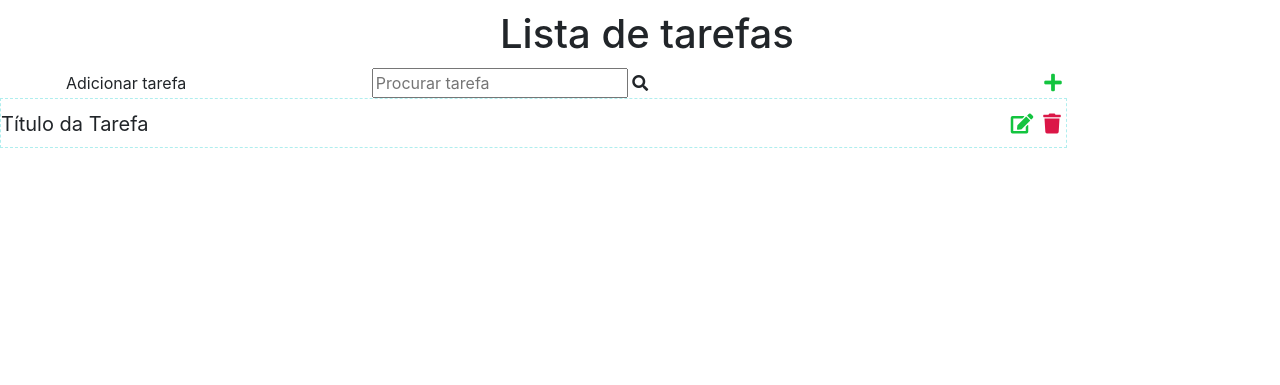
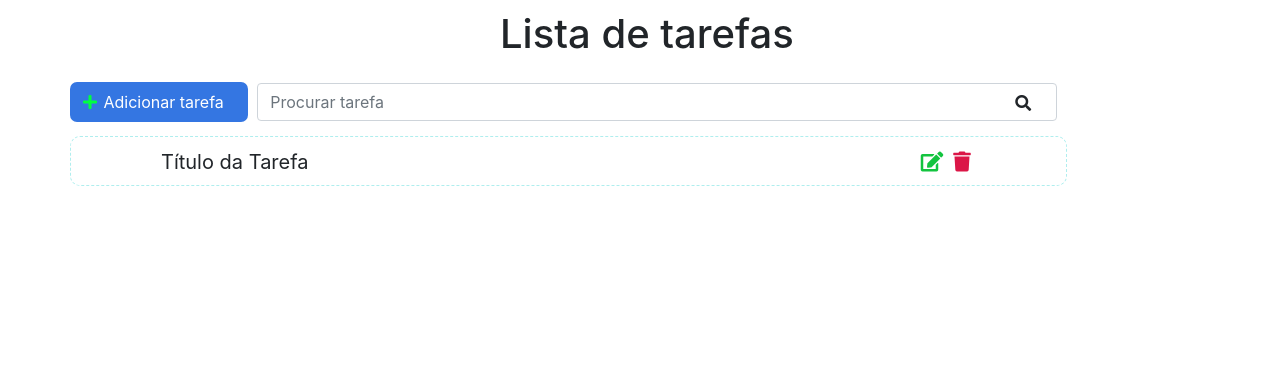
Before and after one commit to oliveiramiro2/TreinamentoWeb, a Django app: page / in a window 1280 px wide. Shown: the part 56-441 px from the top of the page. Run offline with Django 3.2, Linux system fonts and the light colour scheme; some libraries are stand-ins or nearby versions.

Commit message:
config banco e aparencia do site

```diff
--- a/configToDo/ToDo/static/css/styles.css
+++ b/configToDo/ToDo/static/css/styles.css
@@ -1,3 +1,45 @@
+/*btn add tarefa*/
+.add-div {
+    background-color: #3476e2;
+    cursor: pointer;
+    display: inline-block;
+    color: #fff;
+    margin-left: 70px;
+    padding: 8px;
+    border-radius: 7px;
+    margin-right: 5px;
+}
+
+.add-div:hover {
+    background-color: #3477e291;
+    text-shadow: #3477e291 6px 8px 2px;
+    color: #00fd3fde;
+    font-size: 15px;
+    font-family:monospace;
+    transition: ease-in-out 1.5s;
+    border-radius: 70px;
+}
+
+.fas.fa-plus {
+    color: #00ff40;
+    margin-right: 2px;
+    margin-left: 5px;
+}
+
+/*search*/
+.fas.fa-search {
+    position: absolute;
+    top: 12px;
+    right: 26px;
+}
+
+.search-div {
+    padding: 0px;
+    margin-top: 15px;
+    margin-bottom: 15px;
+    display: inline-block;
+}
+
 /* lista de tarefas */
 h1 {
     margin: 10px 0 10px 500px;
@@ -7,39 +49,33 @@ h1 {
     padding: 0;
 }
 
-.track-list {
+.task-list {
     padding-left: 0;
 }
 
-.track-item {
+.task-item {
     list-style: none;
     font-size: 20px;
     height: 50px;
-    padding-top: 10px;
+    padding: 10px 90px;
+    margin-left: 70px;
     border: 1px dashed paleturquoise;
+    border-radius: 10px;
 }
 
-.fas.fa-edit,  .fas.fa-trash, .fas.fa-plus {
+.fas.fa-edit,  .fas.fa-trash {
     cursor: pointer;
     margin: 5px;
     font-size: 20px;
     float: right;
 }
 
-.div-top {
-    display: inline;
-    margin: 19px 51px;
-}
-
-.div-search{
-    margin-left: 100px;
-}
 
 .fas.fa-trash {
     color: #db1647;
 }
 
-.fas.fa-edit, .fas.fa-plus {
+.fas.fa-edit {
     color: #13c43f;
 }
 
--- a/configToDo/ToDo/templates/todo/index.html
+++ b/configToDo/ToDo/templates/todo/index.html
@@ -5,15 +5,15 @@
 {% block content %}
     <div class="offset_1 col-10 list-div">
         <h1>Lista de tarefas</h1>
-        <div class="col-2 add-div div-top">
-            <i class="fas fa-plus"></i> <span>Adicionar tarefa</span>
+        <div class="col-2 add-div">
+            <i class="fas fa-plus"></i> Adicionar tarefa
         </div>
-        <div class="col-9 search-div div-top div-search">
-            <input type="text" id="search" placeholder="Procurar tarefa">
+        <div class="col-9 search-div">
+            <input class="form-control" type="text" id="search" placeholder="Procurar tarefa">
             <i class="fas fa-search"></i>
         </div>
-        <ul class="track-list">
-            <li class="track-item">
+        <ul class="task-list">
+            <li class="task-item">
                 <span>Título da Tarefa</span>
                 <span><i class="fas fa-trash"></i></span>
                 <span><i class="fas fa-edit"></i></span>
```
Also changed, not shown: configToDo/ToDo/migrations/0003_auto_20210617_1301.py (added).
